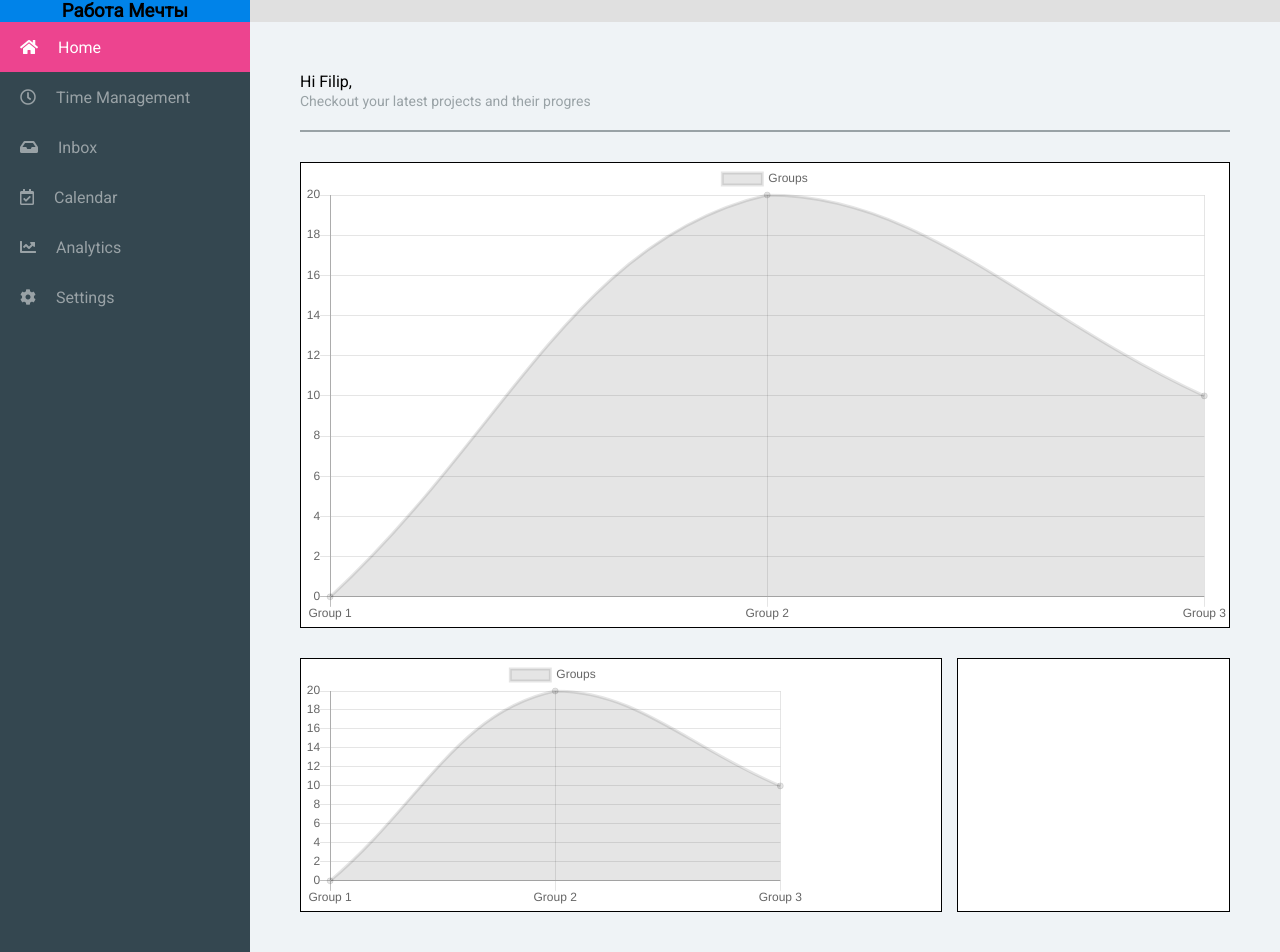
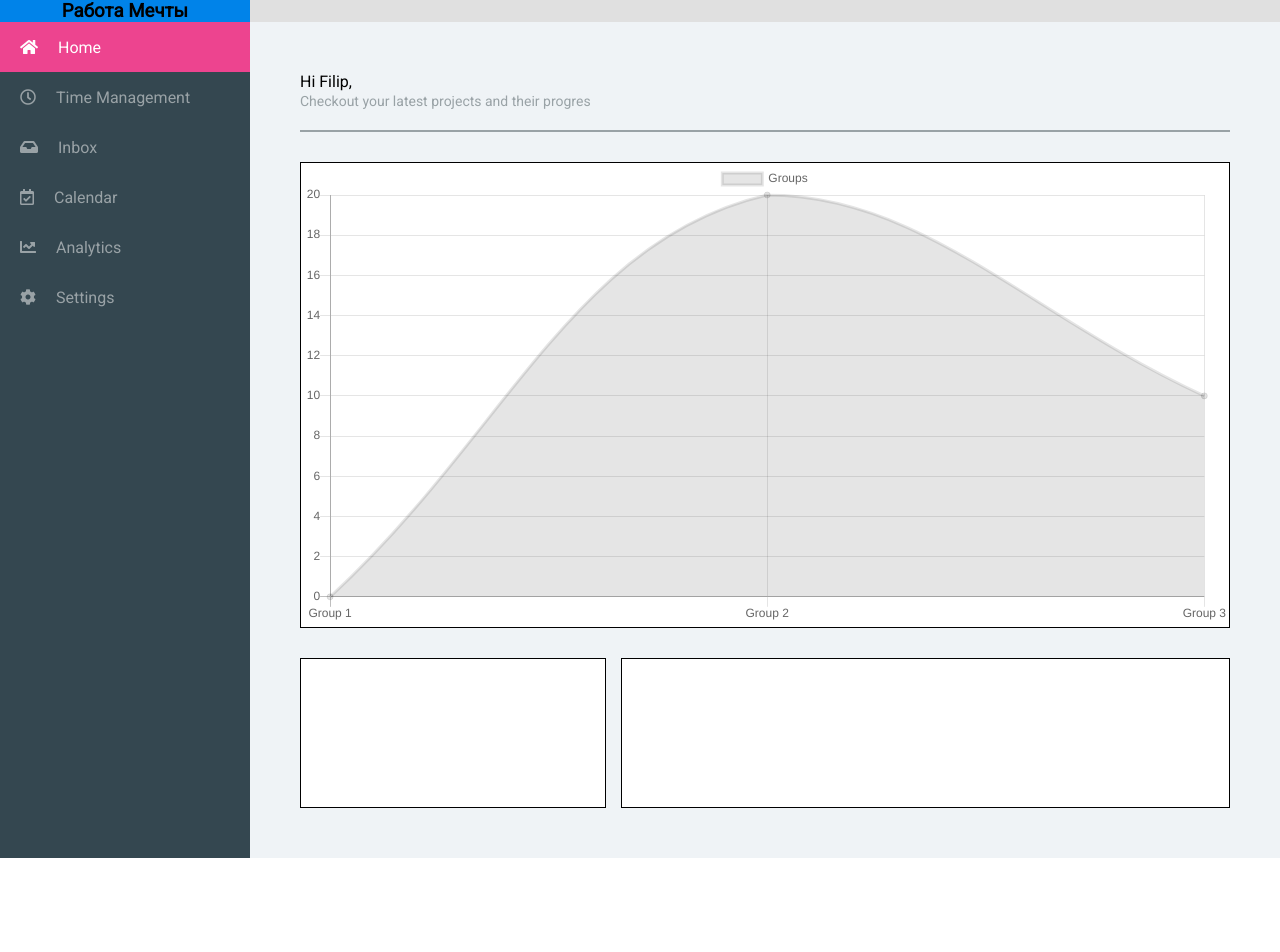
Before and after one commit to DereviankoViacheslav/test-task-4Service, a React (Create React App) app: page / in a window 1280 px wide. Shown: the top 952 px of the page. After the commit the page ends 858 px from the top, so only its background shows below. Built offline with nearby package versions, Linux system fonts and the light colour scheme.

Commit message:
add chart.js & react-chartjs-2

```diff
--- a/src/components/chart-answers/ChartAnswers.jsx
+++ b/src/components/chart-answers/ChartAnswers.jsx
@@ -1,5 +1,5 @@
 import React from 'react';
-import { Line } from 'react-chartjs-2';
+// import { Line } from 'react-chartjs-2';
 import './ChartAnswers.scss';
 
 class ChartAnswers extends React.Component {
@@ -19,7 +19,7 @@ class ChartAnswers extends React.Component {
   render() {
     return (
       <div className="chart-answers analytics__chart">
-        <Line ref={this.chart} data={this.state.chartData} height={150} width={300} />
+        {/* <Line ref={this.chart} data={this.state.chartData} height={150} width={300} /> */}
       </div>
     );
   }
```
